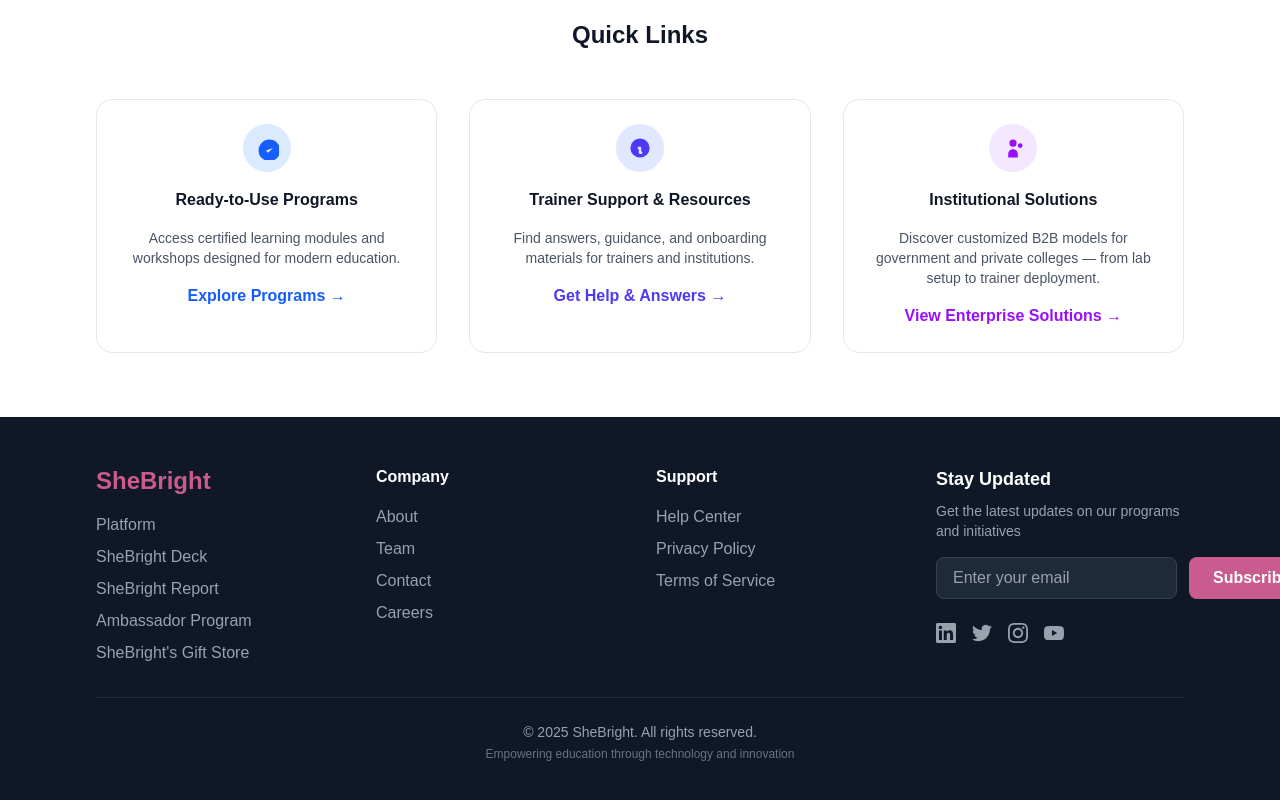
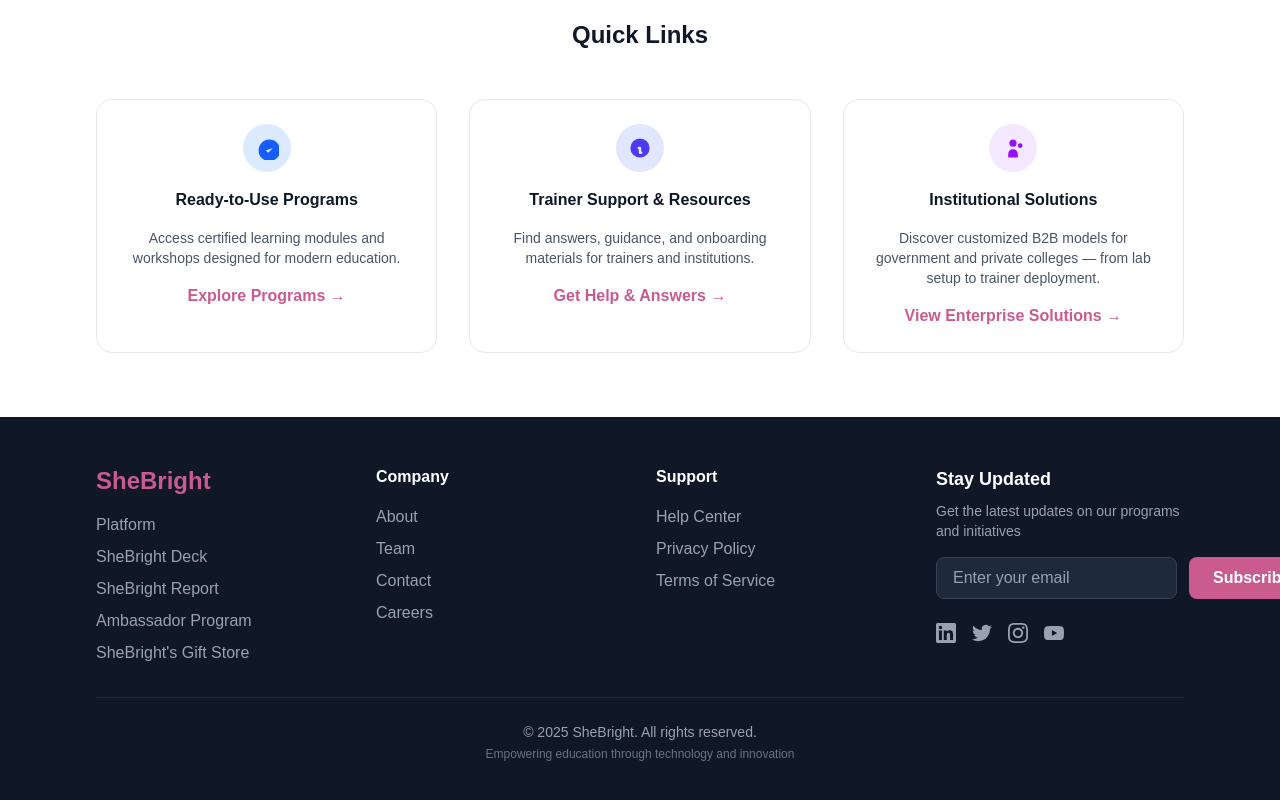
Before and after one commit to OfficialSheBright/main_website, a Next.js app: page / in a window 1280 px wide. Shown: the part 5540-6340 px from the top of the page. Built offline with nearby package versions, Linux system fonts and the light colour scheme; no server answers.

Commit message:
page-update

```diff
--- a/app/page.tsx
+++ b/app/page.tsx
@@ -453,7 +453,7 @@
               </p>
               <Link
                 href="/services"
-                className="text-blue-600 hover:text-blue-700 font-semibold transition-colors"
+                className="text-[#ca5b8e] font-semibold transition-colors"
               >
                 Explore Programs →
               </Link>
@@ -471,7 +471,7 @@
               </p>
               <Link
                 href="/contact"
-                className="text-indigo-600 hover:text-indigo-700 font-semibold transition-colors"
+                className="text-[#ca5b8e] font-semibold transition-colors"
               >
                 Get Help & Answers →
               </Link>
@@ -489,7 +489,7 @@
               </p>
               <Link
                 href="/services"
-                className="text-purple-600 hover:text-purple-700 font-semibold transition-colors"
+                className="text-[#ca5b8e] font-semibold transition-colors"
               >
                 View Enterprise Solutions →
               </Link>
```
